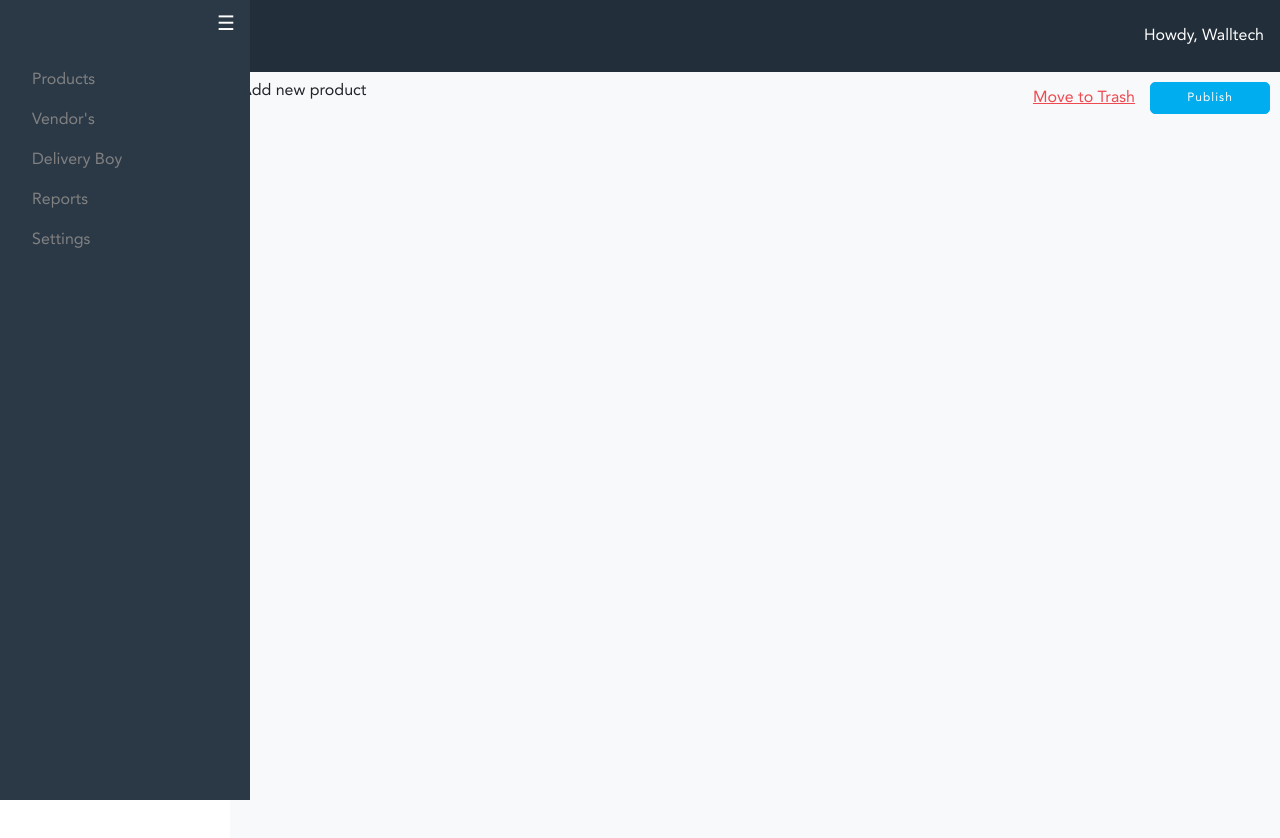
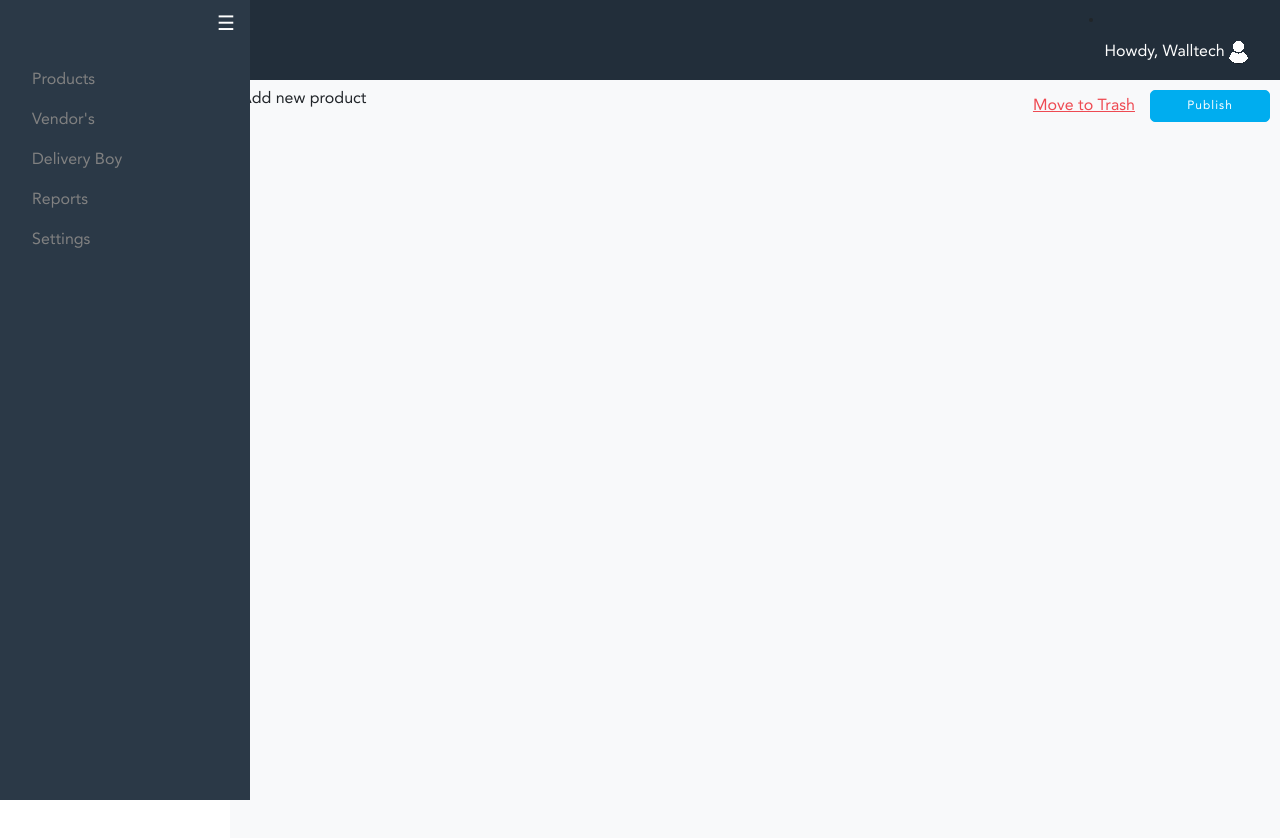
Before and after one commit to adithyaadii/geniee-app, an Angular app: page /product-upload in a window 1280 px wide. Shown: the top 838 px of the page. Built offline with nearby package versions, Linux system fonts and the light colour scheme.

Commit message:
Added side profile

```diff
--- a/src/app/product-upload/product-upload.component.html
+++ b/src/app/product-upload/product-upload.component.html
@@ -1,6 +1,31 @@
-<nav class="navbar product-navbar" id="main">
+<nav class="navbar product-navbar">
     <button class="toggle-button text-left" id="openBtn" (click)="openNav()" href="javascript:void(0)">☰</button>
-    <p class="text-right user-profile">Howdy, Walltech</p>
+    <li class="nav-item dropdown hidden-md-down">
+        <a class="nav-link" href="#" role="button" data-toggle="dropdown" aria-haspopup="true" aria-expanded="false">
+            <div class="text-right user-profile">Howdy, Walltech
+                <span><img id="openProfile" src="assets/images/n.png"></span>
+            </div>
+        </a>
+        <div class="dropdown-menu dropdown-menu-right" aria-labelledby="navbarDropdownMenuLink">
+           <div class="col-12">
+               <div class="row">
+                   <div class="col-6">
+                        <span><img id="openProfile" src="assets/images/n.png"></span>
+                   </div>
+               </div>
+           </div>
+            <a href="#" class="dropdown-item">  <span style=margin-left:10px>
+                    Profile</span></a>
+             <a href="#" class="dropdown-item">  <span style=margin-left:10px>
+                            Edit Profile</span></a>
+             <a href="#" class="dropdown-item"> <span style=margin-left:10px>
+                                    Profile</span></a>
+            <a href="#" class="dropdown-item">
+                <div class="dropdown-divider"></div>
+                <span style=margin-left:10px>Logout</span>
+            </a>
+        </div>
+    </li>
 </nav>
 
 <div id="mySidebar" class="sidebar">
--- a/src/app/product-upload/product-upload.component.scss
+++ b/src/app/product-upload/product-upload.component.scss
@@ -64,7 +64,16 @@
     transition: margin-left .5s;
     padding: 16px;
   }
-
+  .dropdown-menu{
+    background-color: #222e3a;
+    color: #fff
+  }
+.dropdown-header{
+  color: #fff
+}
+.dropdown-item{
+  color: #fff
+}
   .page-content{
     margin-left: 18%;
     padding: 10px;
```
Also changed, not shown: src/assets/images/n.png (added).
